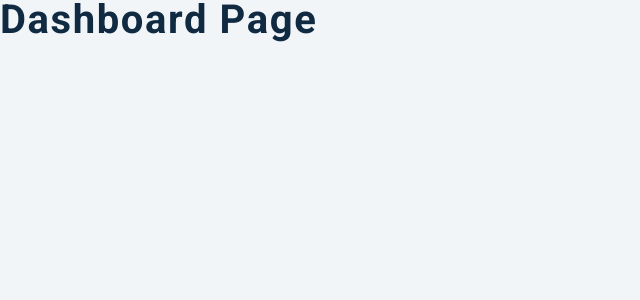
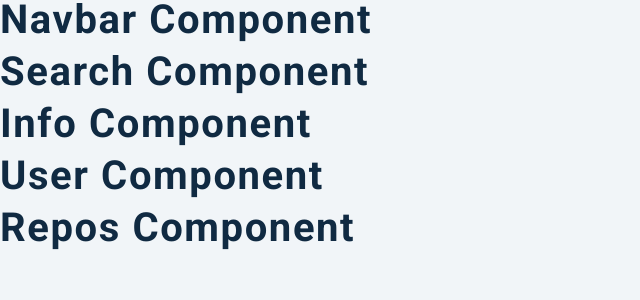
Before and after one commit to mahsoodebrahim/github-user, a React (Create React App) app: page / in a window 1280 px wide. Shown: the top 300 px of the page, without its empty margins (0-640 px from the left). Built offline with nearby package versions, Linux system fonts and the light colour scheme.

Commit message:
components setup

```diff
--- /dev/null
+++ b/src/components/Info.js
@@ -0,0 +1,7 @@
+import React from "react";
+
+const Info = () => {
+  return <h2>info component</h2>;
+};
+
+export default Info;
--- /dev/null
+++ b/src/components/Navbar.js
@@ -0,0 +1,7 @@
+import React from "react";
+
+const Navbar = () => {
+  return <h2>navbar component</h2>;
+};
+
+export default Navbar;
--- /dev/null
+++ b/src/components/Repos.js
@@ -0,0 +1,7 @@
+import React from "react";
+
+const Repos = () => {
+  return <h2>repos component</h2>;
+};
+
+export default Repos;
--- /dev/null
+++ b/src/components/Search.js
@@ -0,0 +1,7 @@
+import React from "react";
+
+const Search = () => {
+  return <h2>search component</h2>;
+};
+
+export default Search;
--- /dev/null
+++ b/src/components/User.js
@@ -0,0 +1,7 @@
+import React from "react";
+
+const User = () => {
+  return <h2>user component</h2>;
+};
+
+export default User;
--- /dev/null
+++ b/src/components/index.js
@@ -0,0 +1,7 @@
+import Navbar from "./Navbar";
+import Search from "./Search";
+import Info from "./Info";
+import User from "./User";
+import Repos from "./Repos";
+
+export { Navbar, Search, Info, User, Repos };
--- a/src/pages/Dashboard.js
+++ b/src/pages/Dashboard.js
@@ -1,7 +1,16 @@
 import React from "react";
+import { Navbar, Search, User, Info, Repos } from "../components";
 
 const Dashboard = () => {
-  return <h2>Dashboard Page</h2>;
+  return (
+    <main>
+      <Navbar />
+      <Search />
+      <Info />
+      <User />
+      <Repos />
+    </main>
+  );
 };
 
 export default Dashboard;
```
